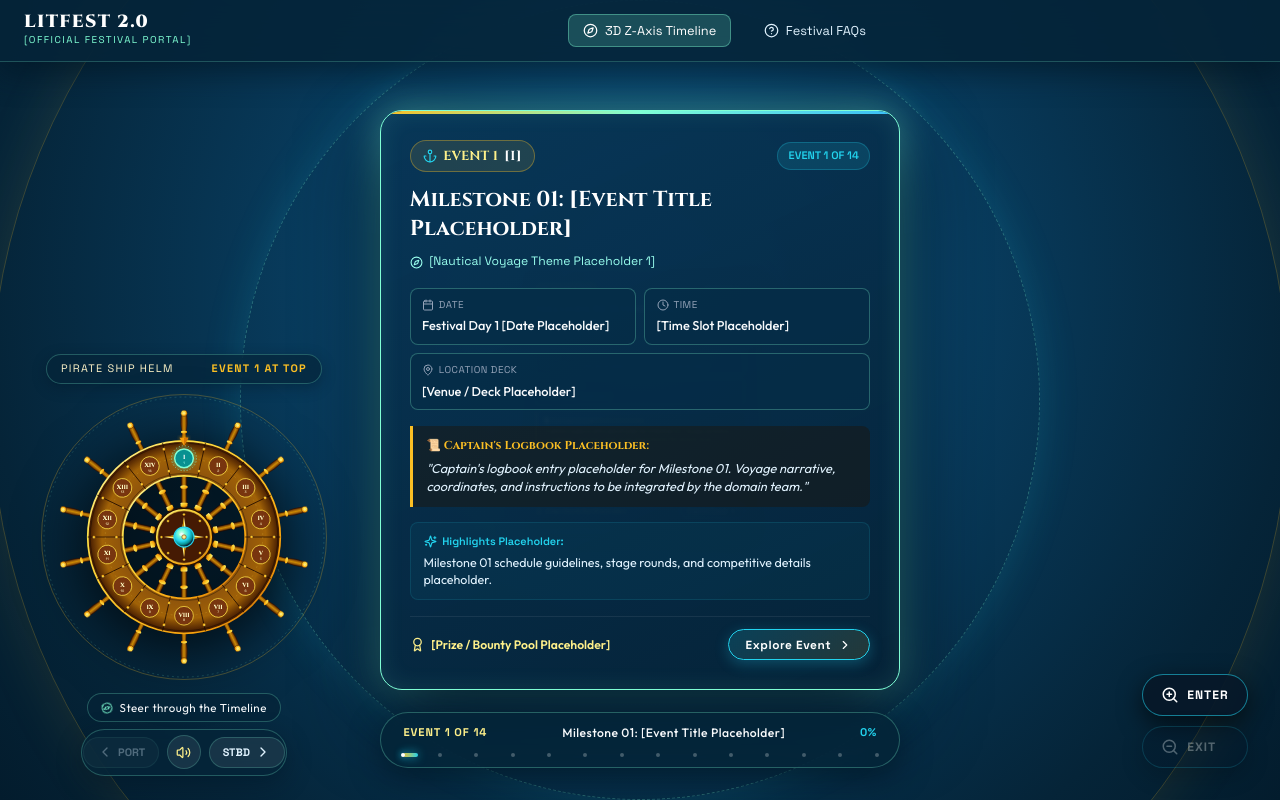
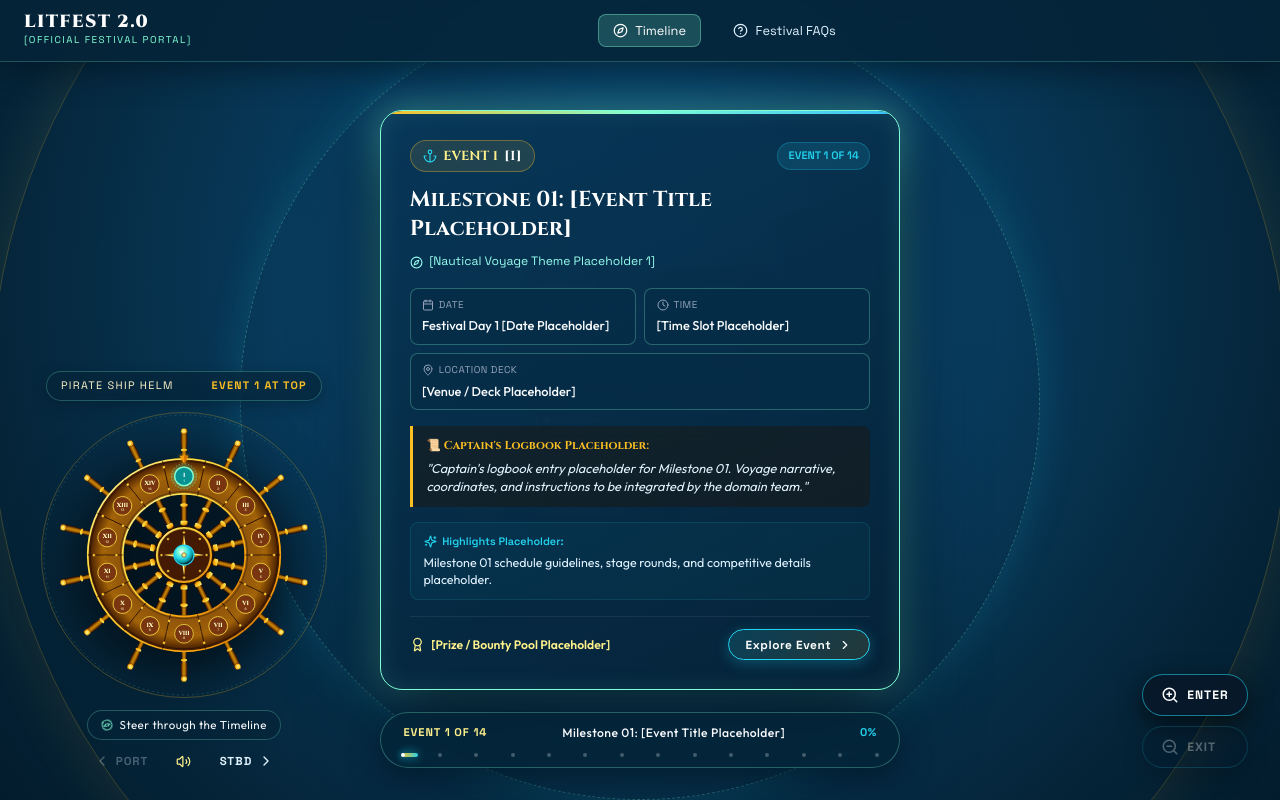
Before and after one commit to Shourya-31/LITFEST-2.0, a React (Vite) app in the folder frontend/: page / in a window 1280 px wide. Shown: the top 800 px of the page. Built offline with nearby package versions, Linux system fonts and the light colour scheme; a web font is replaced by a local one.

Commit message:
fix: remove background outline from Port/STBD buttons, rename navbar button to Timeline

```diff
--- a/frontend/src/components/navigation/Navbar.tsx
+++ b/frontend/src/components/navigation/Navbar.tsx
@@ -46,7 +46,7 @@ export const Navbar: React.FC<NavbarProps> = ({
             onClick={handleTimelineClick}
           >
             <Compass size={15} />
-            <span>3D Z-Axis Timeline</span>
+            <span>Timeline</span>
           </button>
 
           <button
@@ -81,7 +81,7 @@ export const Navbar: React.FC<NavbarProps> = ({
             onClick={handleTimelineClick}
           >
             <Compass size={18} />
-            <span>3D Z-Axis Timeline</span>
+            <span>Timeline</span>
           </button>
 
           <button
--- a/frontend/src/styles/timeline.css
+++ b/frontend/src/styles/timeline.css
@@ -486,49 +486,55 @@
   align-items: center;
   justify-content: center;
   width: auto;
-  gap: 0.5rem;
-  background: rgba(5, 36, 56, 0.75);
-  backdrop-filter: blur(14px);
-  -webkit-backdrop-filter: blur(14px);
-  border: 1px solid rgba(128, 255, 213, 0.25);
-  border-radius: var(--radius-pill);
-  padding: 0.35rem 0.65rem;
-  box-shadow: 0 8px 24px rgba(2, 20, 34, 0.4);
+  gap: 0.8rem;
+  background: transparent;
+  backdrop-filter: none;
+  -webkit-backdrop-filter: none;
+  border: none;
+  padding: 0;
+  box-shadow: none;
 }
 
 .dock-ctrl-btn {
   display: flex;
   align-items: center;
   justify-content: center;
-  gap: 0.3rem;
-  background: rgba(255, 255, 255, 0.08);
-  border: 1px solid rgba(128, 255, 213, 0.2);
-  border-radius: var(--radius-pill);
+  gap: 0.35rem;
+  background: transparent;
+  border: none;
+  outline: none;
   color: var(--text-secondary);
   font-family: var(--font-mono);
-  font-size: 0.68rem;
+  font-size: 0.72rem;
   font-weight: 700;
-  padding: 0.42rem 0.8rem;
+  letter-spacing: 0.08em;
+  padding: 0.35rem 0.5rem;
   cursor: pointer;
   transition: all 0.2s ease;
 }
 
 .dock-ctrl-btn.sound-btn {
-  flex: 0 0 34px;
-  height: 34px;
+  flex: 0 0 30px;
+  height: 30px;
   padding: 0;
   color: var(--pirate-gold-light);
 }
 
 .dock-ctrl-btn:disabled {
-  opacity: 0.35;
+  opacity: 0.3;
   cursor: not-allowed;
 }
 
 .dock-ctrl-btn:not(:disabled):hover {
-  background: var(--beach-seafoam);
-  border-color: var(--beach-seafoam);
-  color: #042438;
+  background: transparent;
+  color: var(--beach-seafoam);
+  text-shadow: 0 0 10px rgba(128, 255, 213, 0.6);
+  transform: translateY(-1px);
+}
+
+.dock-ctrl-btn.sound-btn:not(:disabled):hover {
+  color: var(--beach-sun-gold);
+  text-shadow: 0 0 10px rgba(251, 191, 36, 0.6);
 }
 
 /* ==========================================================================
```
